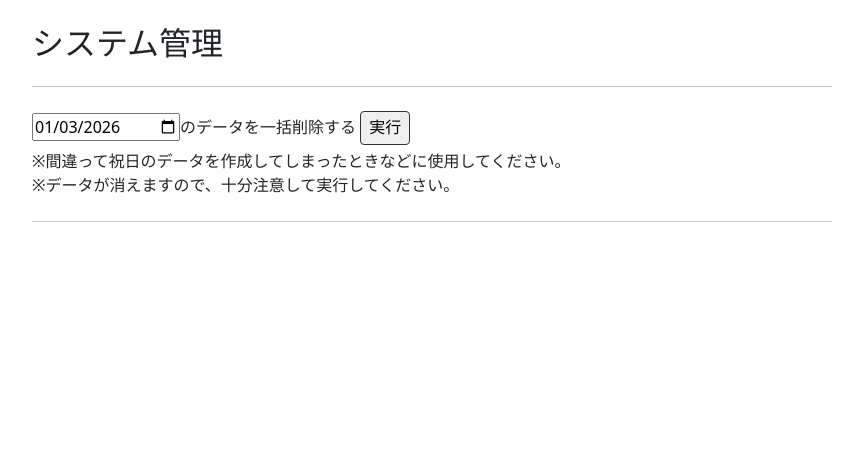
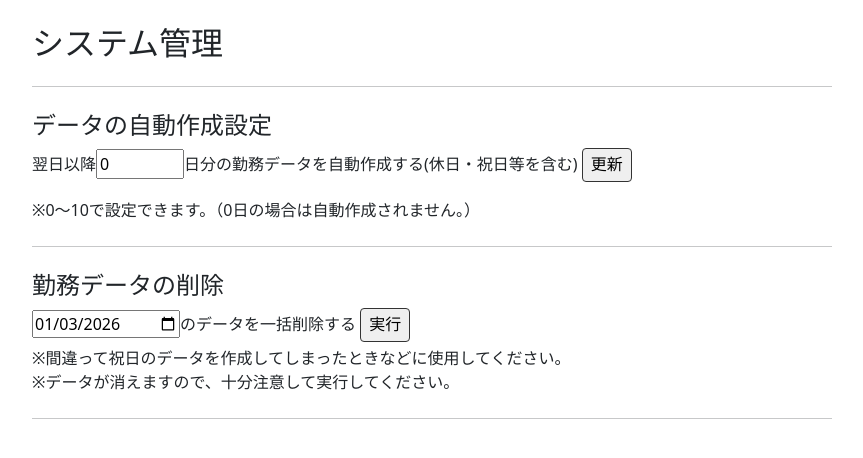
Before and after one commit to asai-omiomi/seventh_factory, a Django app: page /sysad/ in a window 1280 px wide. Shown: the part 56-514 px from the top of the page, without its empty margins (208-1071 px from the left). Run offline with Django 5.2, Linux system fonts and the light colour scheme; the visitor is signed in with stand-in values (Sample User, id 1); data comes from the database, SQL or seed files in the repository; some libraries are stand-ins or nearby versions.

Commit message:
データの自動作成設定のDB保存読み出しができるようにした（自動作成はまだ）

```diff
--- a/app/admin.py
+++ b/app/admin.py
@@ -1,5 +1,5 @@
 from django.contrib import admin
-from .models import StaffModel,CustomerModel,StaffRecordModel,CustomerRecordModel,StaffPatternModel,CustomerPatternModel,StaffSessionRecordModel,CustomerSessionRecordModel,StaffSessionPatternModel,CustomerSessionPatternModel,TransportRecordModel,TransportPatternModel,PlaceModel,PlaceRemarksModel
+from .models import StaffModel,CustomerModel,StaffRecordModel,CustomerRecordModel,StaffPatternModel,CustomerPatternModel,StaffSessionRecordModel,CustomerSessionRecordModel,StaffSessionPatternModel,CustomerSessionPatternModel,TransportRecordModel,TransportPatternModel,PlaceModel,PlaceRemarksModel, SysAdModel
 
 
 admin.site.register(StaffModel)
@@ -16,3 +16,4 @@ admin.site.register(TransportRecordModel)
 admin.site.register(TransportPatternModel)
 admin.site.register(PlaceModel)
 admin.site.register(PlaceRemarksModel)
+admin.site.register(SysAdModel)
--- a/app/forms.py
+++ b/app/forms.py
@@ -1,6 +1,6 @@
 # forms.py
 from django import forms
-from .models import StaffModel, StaffRecordModel, CustomerModel, CustomerRecordModel, StaffPatternModel, CustomerPatternModel, TransportPatternModel,StaffSessionPatternModel, CustomerSessionPatternModel, TransportRecordModel,PlaceRemarksModel,StaffSessionRecordModel, CustomerSessionRecordModel, TransportTypeEnum
+from .models import StaffModel, StaffRecordModel, CustomerModel, CustomerRecordModel, StaffPatternModel, CustomerPatternModel, TransportPatternModel,StaffSessionPatternModel, CustomerSessionPatternModel, TransportRecordModel,PlaceRemarksModel,StaffSessionRecordModel, CustomerSessionRecordModel, SysAdModel, TransportTypeEnum
 import datetime
 
 class StaffForm(forms.ModelForm):
@@ -195,3 +195,14 @@ class OutputForm(forms.Form):
         label='対象',
         initial='customer'
     )
+
+class SysAdForm(forms.ModelForm):
+    class Meta:
+        model = SysAdModel
+        fields = ["auto_mode_days"]
+
+    auto_mode_days = forms.IntegerField(
+        min_value=0,
+        max_value=10,
+        label="自動作成日数",
+    )
--- a/app/models.py
+++ b/app/models.py
@@ -1,6 +1,6 @@
 # models.py
 from django.db import models
-from django.conf import settings
+from django.core.validators import MinValueValidator, MaxValueValidator
 
 WORK_SESSION_COUNT = 3
 
@@ -421,3 +421,16 @@ class PlaceRemarksModel(models.Model):
 
     def __str__(self):
         return f'{self.place} - {self.work_date}'
+
+class SysAdModel(models.Model):
+
+    auto_mode_days = models.IntegerField(
+        null=False,
+        blank=False,
+        default=0,
+    )
+
+    validators=[
+        MinValueValidator(0),
+        MaxValueValidator(10),
+    ],
--- a/app/templates/app/sysad.html
+++ b/app/templates/app/sysad.html
@@ -9,11 +9,38 @@
 <div class="wrapper">
     <h1>システム管理</h1>
 
+    {% if messages %}
+    <div class="mt-3">
+        {% for message in messages %}
+        <div class="alert alert-{{ message.tags }} alert-dismissible fade show" role="alert">
+            {{ message }}
+            <button type="button" class="btn-close" data-bs-dismiss="alert" aria-label="Close"></button>
+        </div>
+        {% endfor %}
+    </div>
+    {% endif %}
+
     <hr class="my-4">
 
-    <form action="{% url 'delete_record' %}" method="post">
+    <form action="{% url 'sysad_update_auto_mode' %}" method="post">
         {% csrf_token %}
         <div>
+            <h4>データの自動作成設定</h4>
+            <p>翌日以降{{ sysad_form.auto_mode_days }}日分の勤務データを自動作成する(休日・祝日等を含む)
+                <button class="btn-sm" type="submit" name="update_auto_mode" value="0">
+                    更新
+                </button>
+            </p>
+            ※0～10で設定できます。（0日の場合は自動作成されません。）
+        </div>
+    </form>
+
+    <hr class="my-4">
+
+    <form action="{% url 'sysad_delete_record' %}" method="post">
+        {% csrf_token %}
+        <div>
+            <h4>勤務データの削除</h4>
             {{ calendar_form.date }}のデータを一括削除する
             <button class="btn-sm" type="submit" name="delete_record" value="0" onclick="return confirm('本当に削除しますか？');">
                 実行
@@ -23,16 +50,6 @@
                 ※間違って祝日のデータを作成してしまったときなどに使用してください。<br>
                 ※データが消えますので、十分注意して実行してください。
             </p>
-            {% if messages %}
-            <div class="mt-3">
-                {% for message in messages %}
-                <div class="alert alert-{{ message.tags }} alert-dismissible fade show" role="alert">
-                    {{ message }}
-                    <button type="button" class="btn-close" data-bs-dismiss="alert" aria-label="Close"></button>
-                </div>
-                {% endfor %}
-            </div>
-            {% endif %}
         </div>
     </form>
 
--- a/app/urls.py
+++ b/app/urls.py
@@ -36,7 +36,8 @@ urlpatterns = [
     path('output/execute', views.output_execute, name='output_execute'),
 
     path('sysad/', views.sysad, name='sysad'),
-    path('sysad/delete_record', views.delete_record, name='delete_record'),
+    path('sysad/update_auto_mode', views.sysad_update_auto_mode, name='sysad_update_auto_mode'),
+    path('sysad/delete_record', views.sysad_delete_record, name='sysad_delete_record'),
 
     path('password_change/', views.password_change, name='password_change'),
     path('password_change/done/', auth_views.PasswordChangeDoneView.as_view(template_name='app/password_change_done.html'), name='password_change_done'),
--- a/app/views.py
+++ b/app/views.py
@@ -1,7 +1,7 @@
 from django.shortcuts import render, redirect,get_object_or_404
 from django.views.generic.base import TemplateView
-from .models import CustomerModel,CustomerRecordModel,StaffModel,StaffPatternModel, CustomerPatternModel, StaffRecordModel, StaffSessionRecordModel,CustomerSessionRecordModel,CustomerSessionPatternModel,TransportPatternModel,StaffSessionPatternModel,TransportRecordModel,WeekdayEnum, PlaceModel, PlaceRemarksModel, TransportMeansEnum,TransportTypeEnum,StaffWorkStatusEnum, CustomerWorkStatusEnum, CurrentStatusStaffEnum,CurrentStatusCustomerEnum, WORK_SESSION_COUNT
-from .forms import CustomerPatternForm,PlaceRemarksForm,StaffForm,StaffRecordForm,CustomerForm,CustomerSessionPatternForm,CustomerSessionRecordForm,StaffSessionRecordForm,TransportPatternForm,TransportRecordForm,StaffSessionPatternForm,CustomerRecordForm,StaffPatternForm,CalendarForm,OutputForm
+from .models import CustomerModel,CustomerRecordModel,StaffModel,StaffPatternModel, CustomerPatternModel, StaffRecordModel, StaffSessionRecordModel,CustomerSessionRecordModel,CustomerSessionPatternModel,TransportPatternModel,StaffSessionPatternModel,TransportRecordModel,WeekdayEnum, PlaceModel, PlaceRemarksModel, SysAdModel, TransportMeansEnum,TransportTypeEnum,StaffWorkStatusEnum, CustomerWorkStatusEnum, CurrentStatusStaffEnum,CurrentStatusCustomerEnum, WORK_SESSION_COUNT
+from .forms import CustomerPatternForm,PlaceRemarksForm,StaffForm,StaffRecordForm,CustomerForm,CustomerSessionPatternForm,CustomerSessionRecordForm,StaffSessionRecordForm,TransportPatternForm,TransportRecordForm,StaffSessionPatternForm,CustomerRecordForm,StaffPatternForm,CalendarForm,OutputForm, SysAdForm
 import datetime
 from dateutil.relativedelta import relativedelta
 from django.http import HttpResponse
@@ -1805,11 +1805,27 @@ def _save_transport_pattern(request, customer, day_value, transport_type):
 def sysad(request):
     calendar_form = CalendarForm(initial_date=timezone.now().date())
 
+    sysad, _ = SysAdModel.objects.get_or_create(pk=1)
+    sysad_form = SysAdForm(instance=sysad)
+
     return render(request,'app/sysad.html', {
             'calendar_form':calendar_form,
+            'sysad_form':sysad_form,
         })
 
-def delete_record(request):
+def sysad_update_auto_mode(request):
+    sysad, _ = SysAdModel.objects.get_or_create(pk=1)
+
+    if request.method == "POST":
+        form = SysAdForm(request.POST, instance=sysad)
+        if form.is_valid():
+            form.save()
+            messages.success(request, "更新しました")
+            return redirect("sysad")
+
+    return redirect("sysad")
+
+def sysad_delete_record(request):
     if request.method == 'POST':
         date = request.POST.get('date')
 
```
Also changed, not shown: app/migrations/0004_sysadmodel.py (added).
